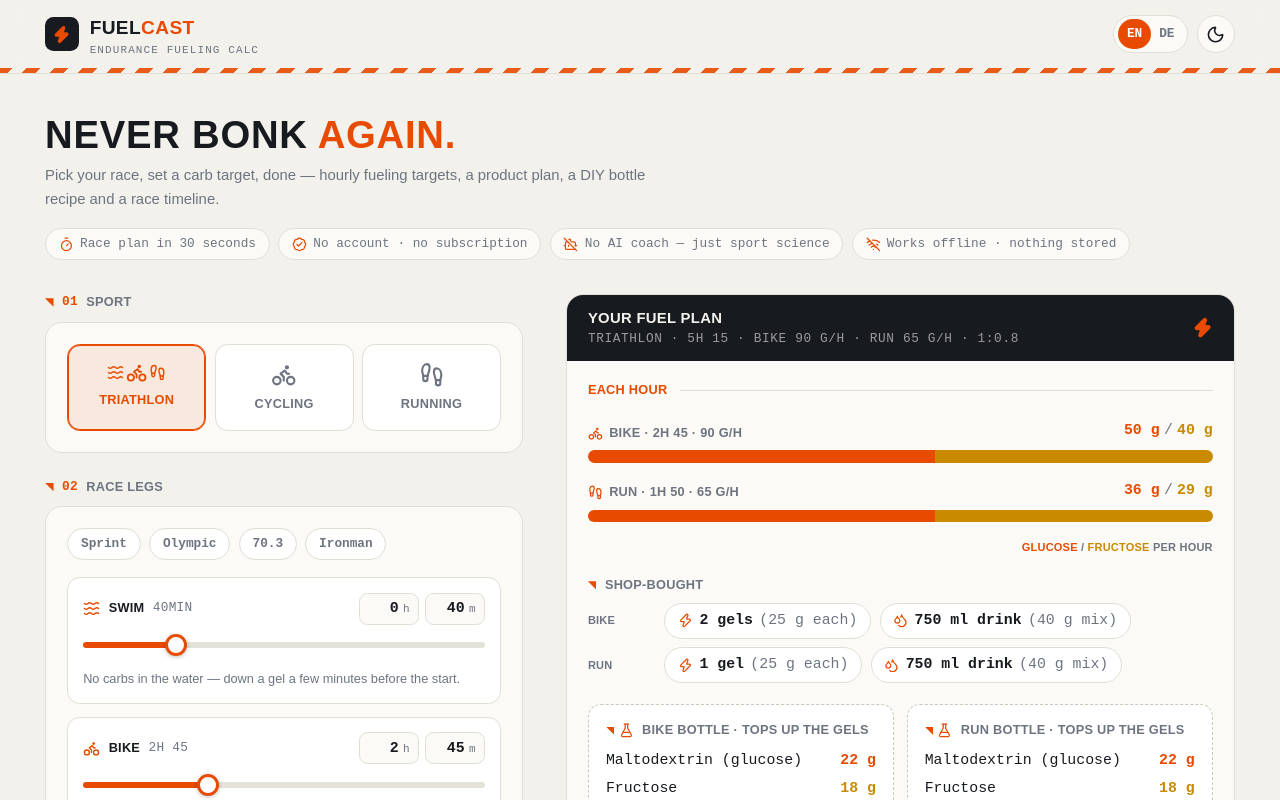
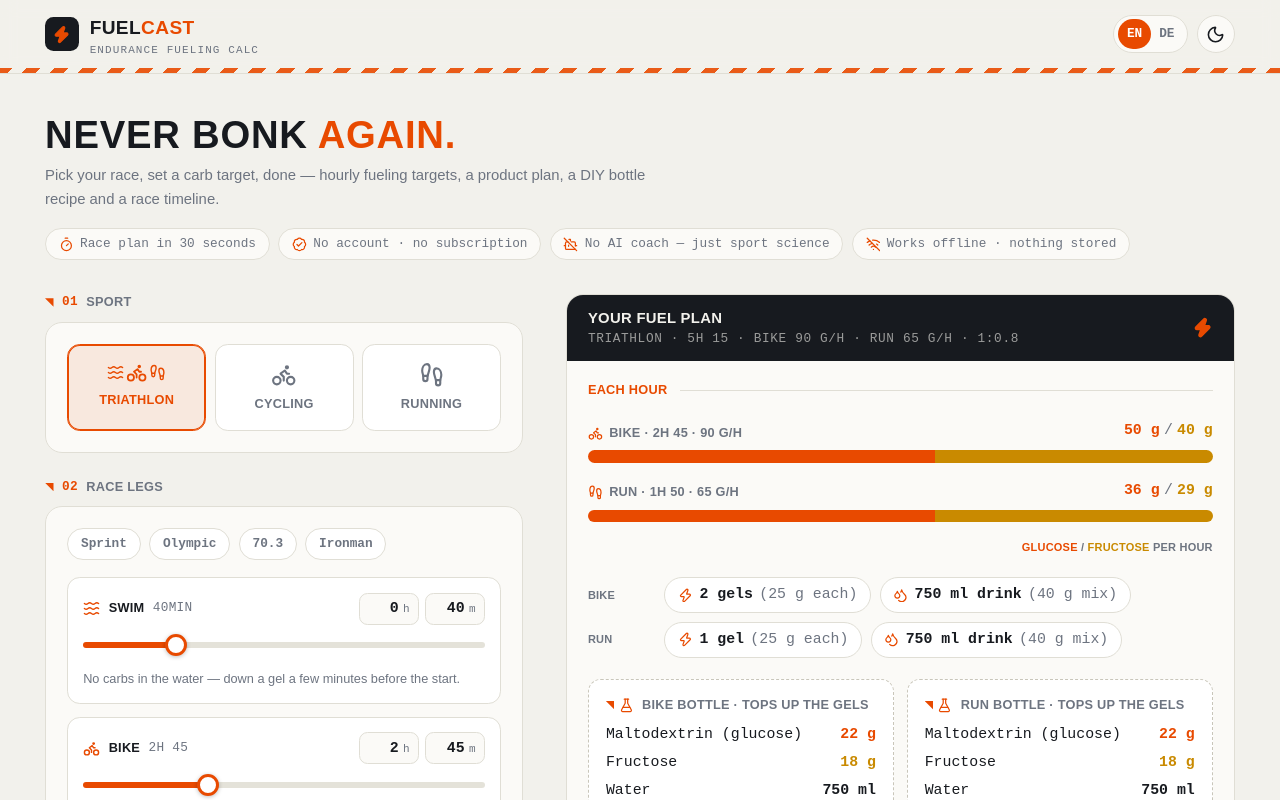
Before and after one commit to mxwnk/fuelcast, a React (Vite) app: page / in a window 1280 px wide. Shown: the top 800 px of the page. Built offline with nearby package versions, Linux system fonts and the light colour scheme.

Commit message:
copy: drop the ambiguous 'Shop-bought' heading
The product-combo chips (gel + drink icons) are self-explanatory and
sit right under the 'Each hour' group header, so the extra heading only
added confusion. Remove it and the now-unused results.shop key.

```diff
--- a/src/components/results/ProductsPerHour.tsx
+++ b/src/components/results/ProductsPerHour.tsx
@@ -34,11 +34,9 @@ export function ProductsPerHour({ plan }: { plan: RacePlan }) {
     </>
   )
 
+  if (multi) {
     return (
-    <div>
-      <p className="tick-label head text-xs text-muted">{t('results.shop')}</p>
-      {multi ? (
-        <div className="mt-2 space-y-2">
+      <div className="space-y-2">
         {plan.legs.map((leg) => (
           <div key={leg.key} className="flex flex-wrap items-center gap-2">
             <span className="head w-16 text-[11px] text-muted">
@@ -48,11 +46,10 @@ export function ProductsPerHour({ plan }: { plan: RacePlan }) {
           </div>
         ))}
       </div>
-      ) : (
-        <div className="mt-2 flex flex-wrap items-center gap-2">
-          {chips(plan.legs[0])}
-        </div>
-      )}
-    </div>
     )
   }
+
+  return (
+    <div className="flex flex-wrap items-center gap-2">{chips(plan.legs[0])}</div>
+  )
+}
--- a/src/lib/i18n.tsx
+++ b/src/lib/i18n.tsx
@@ -87,7 +87,6 @@ const DICT = {
     'results.totalFructose': 'Total fructose',
     'results.group.perHour': 'Each hour',
     'results.group.race': 'Whole race',
-    'results.shop': 'Shop-bought',
     'results.each': '({g} g each)',
     'results.drink': '{ml} ml drink',
     'results.mix': '({g} g mix)',
@@ -240,7 +239,6 @@ const DICT = {
     'results.totalFructose': 'Fruktose gesamt',
     'results.group.perHour': 'Pro Stunde',
     'results.group.race': 'Ganzes Rennen',
-    'results.shop': 'Gekauft',
     'results.each': '(je {g} g)',
     'results.drink': '{ml} ml Getränk',
     'results.mix': '({g} g Mix)',
```
Lines whose indentation alone changed are shown as unchanged.
